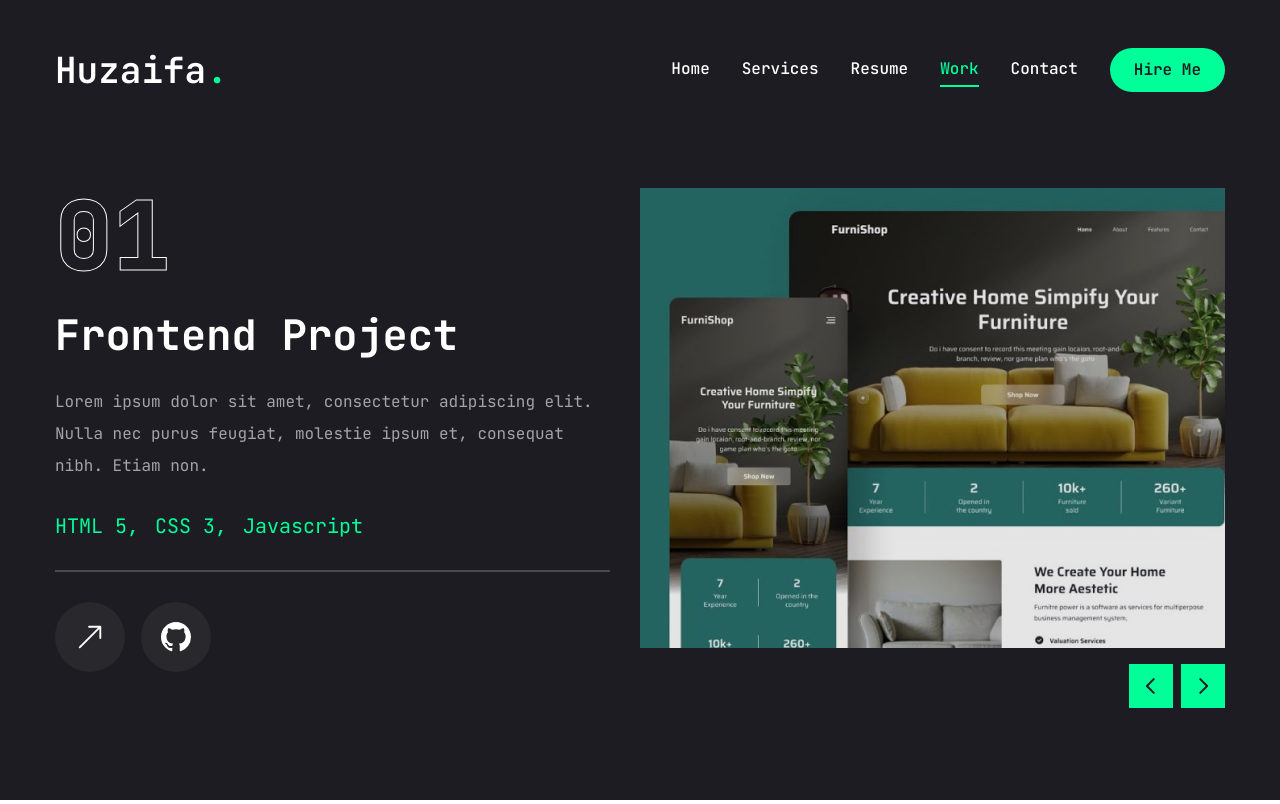
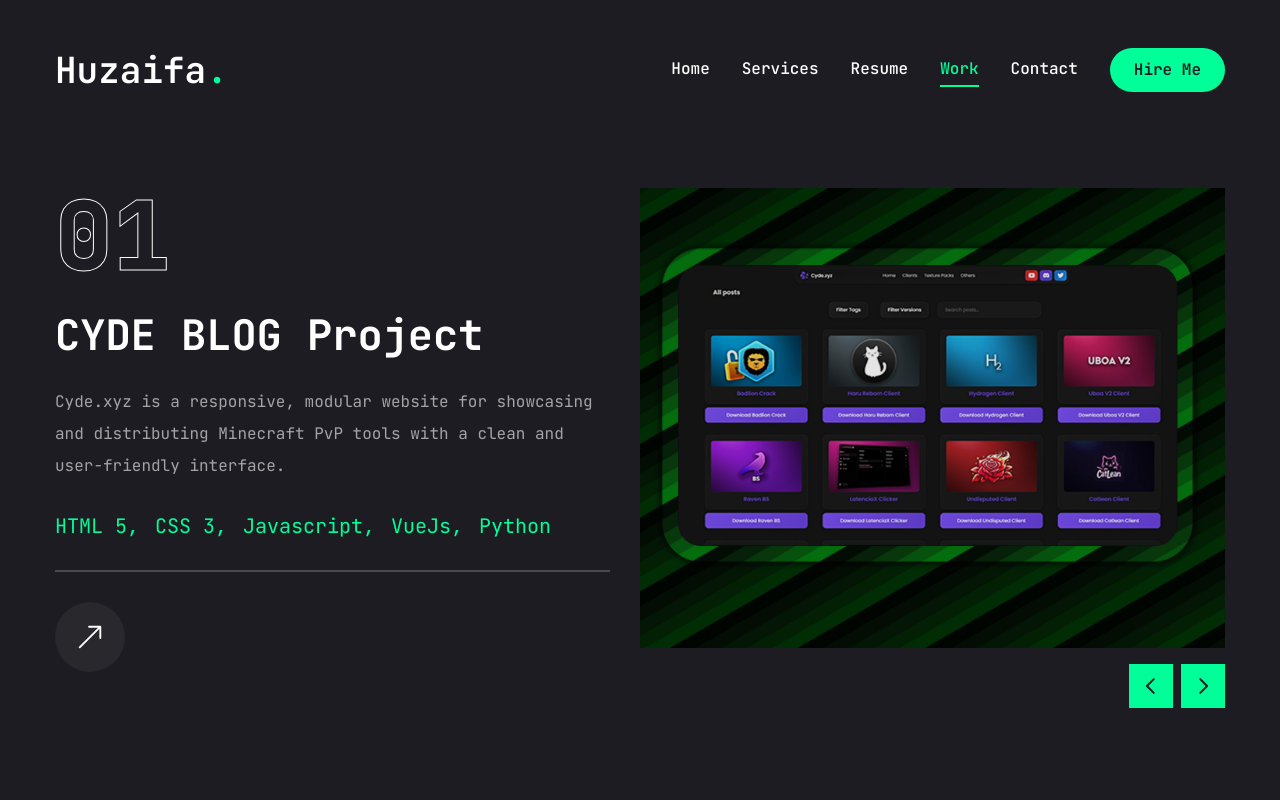
Before and after one commit to huzaifa282/portfolio, a Next.js app: page /work in a window 1280 px wide. Built offline with nearby package versions, Linux system fonts and the light colour scheme.

Commit message:
1 project added

```diff
--- a/app/work/page.jsx
+++ b/app/work/page.jsx
@@ -18,10 +18,10 @@ import WorkSliderBtns from "@/components/WorkSliderBtns";
 const projects = [
   {
     num: "01",
-    category: "Frontend",
+    category: "CYDE BLOG",
     title: "Project 1",
     description:
-      "Lorem ipsum dolor sit amet, consectetur adipiscing elit. Nulla nec purus feugiat, molestie ipsum et, consequat nibh. Etiam non.",
+      "Cyde.xyz is a responsive, modular website for showcasing and distributing Minecraft PvP tools with a clean and user-friendly interface.",
     stack: [
       {
         name: "HTML 5",
@@ -32,50 +32,17 @@ const projects = [
       {
         name: "Javascript",
       },
-    ],
-    image: "/assets/work/thumb1.png",
-    live: "",
-    github: "",
-  },
-  {
-    num: "02",
-    category: "Frontend",
-    title: "Project 1",
-    description:
-      "Lorem ipsum dolor sit amet, consectetur adipiscing elit. Nulla nec purus feugiat, molestie ipsum et, consequat nibh. Etiam non.",
-    stack: [
       {
-        name: "Next Js",
+        name: "VueJs",
       },
       {
-        name: "Tailwind CSS",
-      },
-      {
-        name: "Node Js",
+        name: "Python",
       },
     ],
-    image: "/assets/work/thumb2.png",
-    live: "",
+    image: "/assets/work/thumb1.jpg",
+    live: "https://cyde.xyz",
     github: "",
-  },
-  {
-    num: "03",
-    category: "Frontend",
-    title: "Project 1",
-    description:
-      "Lorem ipsum dolor sit amet, consectetur adipiscing elit. Nulla nec purus feugiat, molestie ipsum et, consequat nibh. Etiam non.",
-    stack: [
-      {
-        name: "Next Js",
-      },
-      {
-        name: "Tailwind CSS",
-      },
-    ],
-    image: "/assets/work/thumb3.png",
-    live: "",
-    github: "",
-  },
+  }
 ];
 const Work = () => {
   const [project, SetProject] = useState(projects[0]);
@@ -116,7 +83,7 @@ const Work = () => {
               </ul>
               <div className="border border-white/20"></div>
               <div className="flex items-center gap-4">
-                <Link href={project.live}>
+                <Link target="_blank" href={project.live}>
                   <TooltipProvider delayDuration={100}>
                     <Tooltip>
                       <TooltipTrigger className="w-[70px] h-[70px] rounded-full bg-white/5 flex justify-center items-center group">
@@ -124,18 +91,6 @@ const Work = () => {
                       </TooltipTrigger>
                       <TooltipContent className="px-3 text-black bg-white rounded-lg">
                         <p>Live Project</p>
-                      </TooltipContent>
-                    </Tooltip>
-                  </TooltipProvider>
-                </Link>
-                <Link href={project.github}>
-                  <TooltipProvider delayDuration={100}>
-                    <Tooltip>
-                      <TooltipTrigger className="w-[70px] h-[70px] rounded-full bg-white/5 flex justify-center items-center group">
-                        <BsGithub className="text-3xl text-white group-hover:text-accent" />
-                      </TooltipTrigger>
-                      <TooltipContent className="px-3 text-black bg-white rounded-lg">
-                        <p>Github Repository</p>
                       </TooltipContent>
                     </Tooltip>
                   </TooltipProvider>
```
Also changed, not shown: public/assets/work/thumb1.jpg (added), public/assets/work/thumb1.png (deleted).
